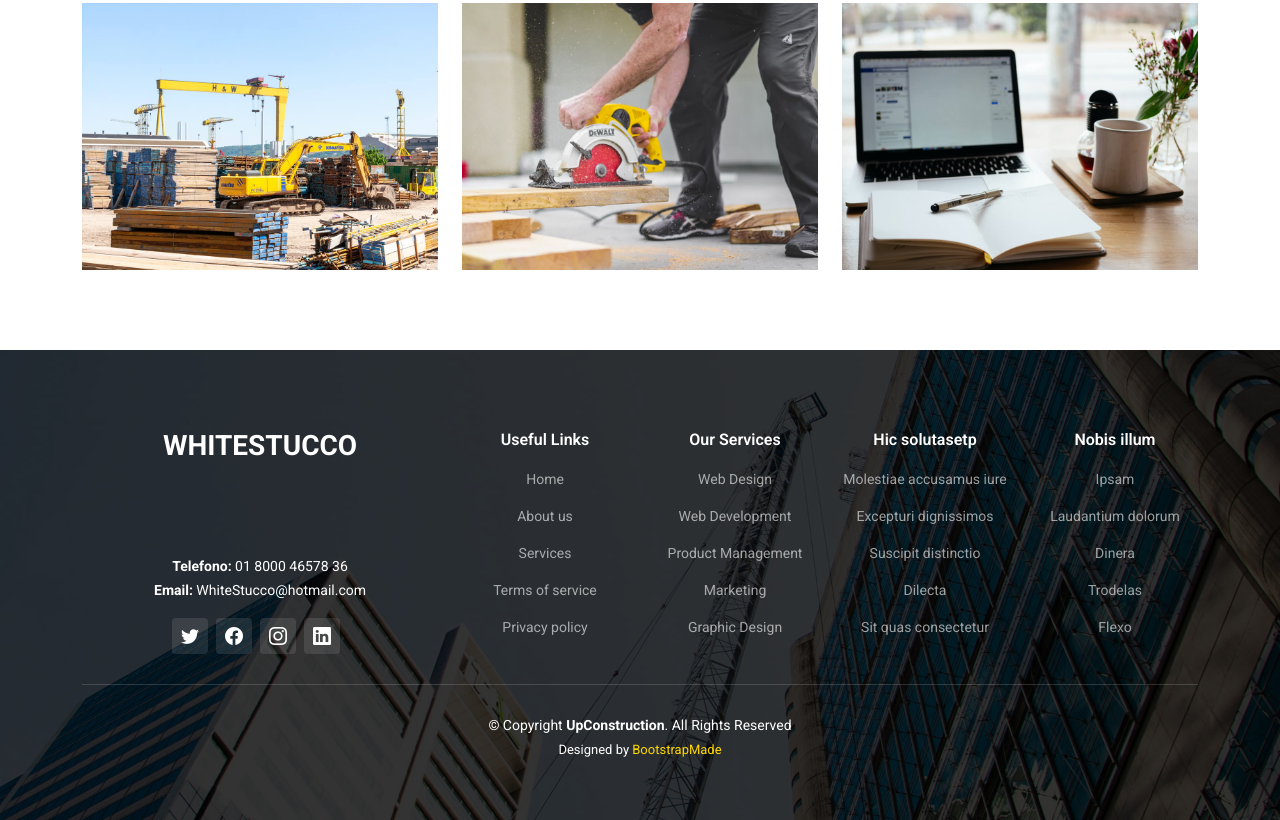
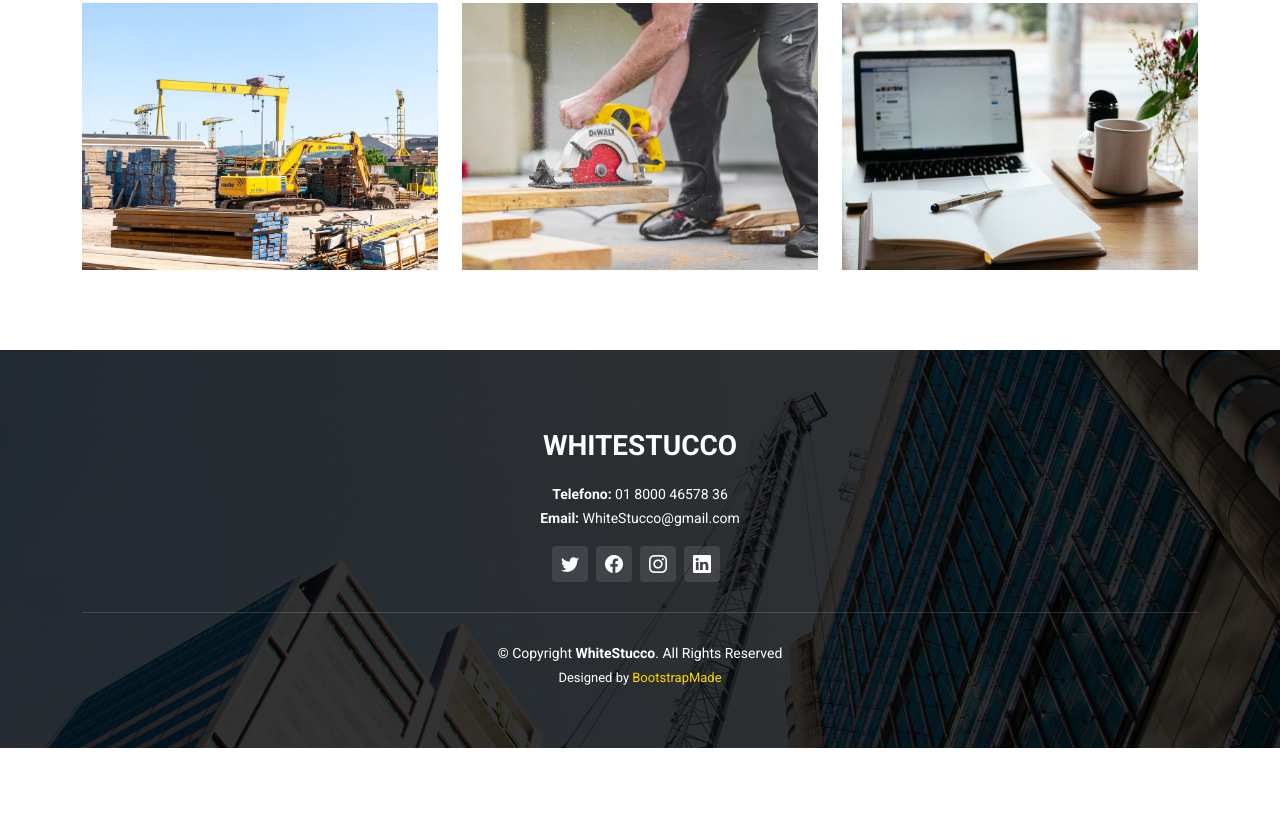
Before and after one commit to JhosstinStip17/WHITESTUCCO, a website: page projects.html in a window 1280 px wide. Shown: the part 1304-2124 px from the top of the page. After the commit the page ends 2052 px from the top, so only its background shows below. Drawn offline with Linux system fonts and the light colour scheme.

Commit message:
Actualizacion footer y nvar

```diff
--- a/projects.html
+++ b/projects.html
@@ -46,19 +46,19 @@
 
       <a href="index.html" class="logo d-flex align-items-center">
         <!-- Uncomment the line below if you also wish to use an image logo -->
-        <!-- <img src="assets/img/logo.png" alt=""> -->
-        <h1>UpConstruction<span>.</span></h1>
+        <img src="assets/img/logo.png" alt="">
       </a>
 
       <i class="mobile-nav-toggle mobile-nav-show bi bi-list"></i>
       <i class="mobile-nav-toggle mobile-nav-hide d-none bi bi-x"></i>
       <nav id="navbar" class="navbar">
         <ul>
-          <li><a href="index.html">inicio</a></li>
-          <li><a href="about.html">sobre nosotros</a></li>
-          <li><a href="services.html">servicios</a></li>
-          <li><a href="projects.html" class="active">proyectos</a></li>
-          <li><a href="blog.html">Contratistas</a></li>
+          <li><a href="index.html" class="active">INICIO</a></li>
+          <li><a href="about.html">SOBRE NOSOTROS</a></li>
+          <li><a href="services.html">PRODUCTOS</a></li>
+          <li><a href="projects.html">PROYECTOS</a></li>
+          <li><a href="blog.html">CONTRATISTAS</a></li>
+          <!-- dopdown para un futuro usar para convenios -->
           <!-- <li class="dropdown"><a href="#"><span>Dropdown</span> <i class="bi bi-chevron-down dropdown-indicator"></i></a>
             <ul>
               <li><a href="#">Dropdown 1</a></li>
@@ -76,7 +76,7 @@
               <li><a href="#">Dropdown 4</a></li>
             </ul>
           </li> -->
-          <li><a href="contact.html">contactos</a></li>
+          <li><a href="contact.html">Contacto</a></li>
         </ul>
       </nav><!-- .navbar -->
 
@@ -274,14 +274,12 @@
     <div class="container">
       <div class="row">
 
-          <div class="col-lg-4 col-md-6">
+        <div class="col-lg-12 col-md-6">
           <div class="footer-info">
             <h3>WhiteStucco</h3>
             <p>
-                <br><br><br>
-
               <strong>Telefono:</strong> 01 8000 46578 36<br>
-                <strong>Email:</strong> WhiteStucco@hotmail.com<br>
+              <strong>Email:</strong> WhiteStucco@gmail.com<br>
             </p>
             <div class="social-links d-flex mt-3">
               <a href="#" class="d-flex align-items-center justify-content-center"><i class="bi bi-twitter"></i></a>
@@ -292,50 +290,6 @@
           </div>
         </div><!-- End footer info column-->
 
-          <div class="col-lg-2 col-md-3 footer-links">
-            <h4>Useful Links</h4>
-            <ul>
-              <li><a href="#">Home</a></li>
-              <li><a href="#">About us</a></li>
-              <li><a href="#">Services</a></li>
-              <li><a href="#">Terms of service</a></li>
-              <li><a href="#">Privacy policy</a></li>
-            </ul>
-          </div><!-- End footer links column-->
-
-          <div class="col-lg-2 col-md-3 footer-links">
-            <h4>Our Services</h4>
-            <ul>
-              <li><a href="#">Web Design</a></li>
-              <li><a href="#">Web Development</a></li>
-              <li><a href="#">Product Management</a></li>
-              <li><a href="#">Marketing</a></li>
-              <li><a href="#">Graphic Design</a></li>
-            </ul>
-          </div><!-- End footer links column-->
-
-          <div class="col-lg-2 col-md-3 footer-links">
-            <h4>Hic solutasetp</h4>
-            <ul>
-              <li><a href="#">Molestiae accusamus iure</a></li>
-              <li><a href="#">Excepturi dignissimos</a></li>
-              <li><a href="#">Suscipit distinctio</a></li>
-              <li><a href="#">Dilecta</a></li>
-              <li><a href="#">Sit quas consectetur</a></li>
-            </ul>
-          </div><!-- End footer links column-->
-
-          <div class="col-lg-2 col-md-3 footer-links">
-            <h4>Nobis illum</h4>
-            <ul>
-              <li><a href="#">Ipsam</a></li>
-              <li><a href="#">Laudantium dolorum</a></li>
-              <li><a href="#">Dinera</a></li>
-              <li><a href="#">Trodelas</a></li>
-              <li><a href="#">Flexo</a></li>
-            </ul>
-          </div><!-- End footer links column-->
-
       </div>
     </div>
   </div>
@@ -343,7 +297,7 @@
   <div class="footer-legal text-center position-relative">
     <div class="container">
       <div class="copyright">
-          &copy; Copyright <strong><span>UpConstruction</span></strong>. All Rights Reserved
+        &copy; Copyright <strong><span>WhiteStucco</span></strong>. All Rights Reserved
       </div>
       <div class="credits">
         <!-- All the links in the footer should remain intact. -->
```
Also changed, not shown: about.html (+9 -55 lines), blog.html (+10 -55 lines), contact.html (+8 -8 lines). Lines whose indentation alone changed are shown as unchanged.
